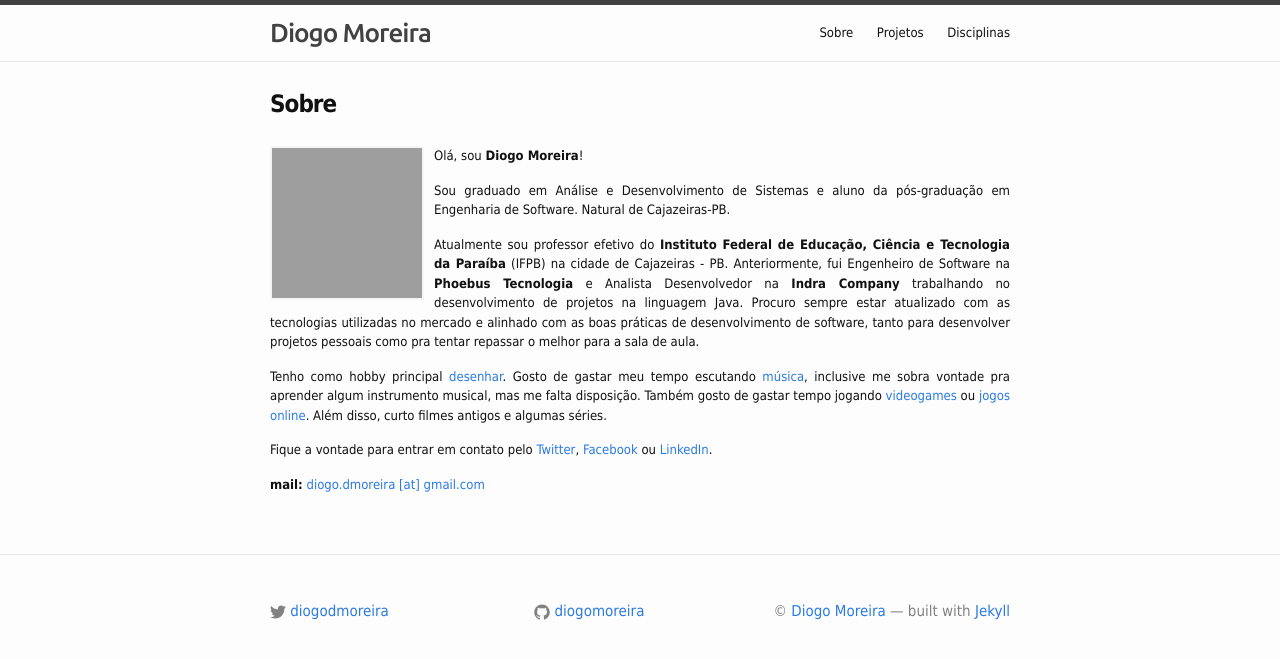
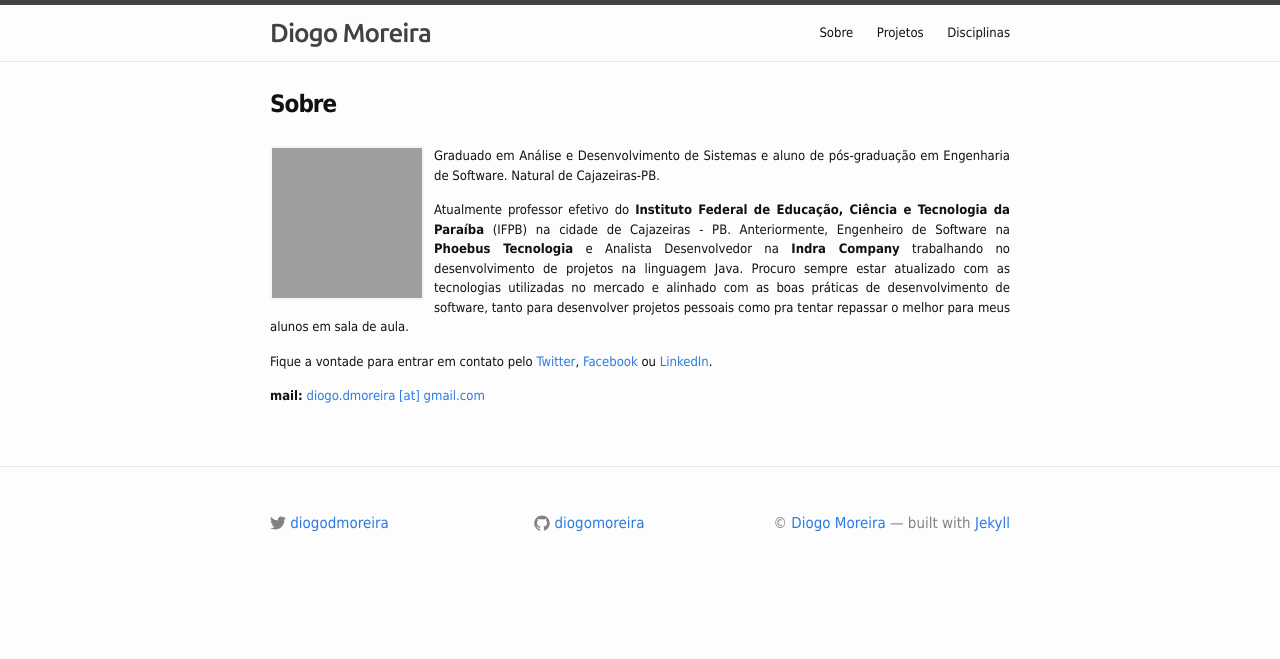
Before and after one commit to ricardojob/diogomoreira.github.io, a Jekyll site: the page built from about.md, in a window 1280 px wide. Shown: the top 659 px of the page. Built offline with Jekyll 4.4.1, drawn with Linux system fonts in a browser that asks for light colours; grey boxes are pictures that could not be loaded.

Commit message:
Changing 'about' infos

```diff
--- a/about.md
+++ b/about.md
@@ -4,13 +4,9 @@ title: Sobre
 permalink: /about/
 ---
 <img src="https://avatars0.githubusercontent.com/u/808759?v=2&s=460" style="float:left; width: 150px; margin: 0px 10px 10px 0px; border: 2px solid #f5f5f5"/>
-Olá, sou **Diogo Moreira**!
+Graduado em Análise e Desenvolvimento de Sistemas e aluno de pós-graduação em Engenharia de Software. Natural de Cajazeiras-PB.
 
-Sou graduado em Análise e Desenvolvimento de Sistemas e aluno da pós-graduação em Engenharia de Software. Natural de Cajazeiras-PB.
-
-Atualmente sou professor efetivo do **Instituto Federal de Educação, Ciência e Tecnologia da Paraíba** (IFPB) na cidade de Cajazeiras - PB. Anteriormente, fui Engenheiro de Software na **Phoebus Tecnologia** e Analista Desenvolvedor na **Indra Company** trabalhando no desenvolvimento de projetos na linguagem Java. Procuro sempre estar atualizado com as tecnologias utilizadas no mercado e alinhado com as boas práticas de desenvolvimento de software, tanto para desenvolver projetos pessoais como pra tentar repassar o melhor para a sala de aula.
-
-Tenho como hobby principal [desenhar](http://diogodmoreira.deviantart.com). Gosto de gastar meu tempo escutando [música](http://www.lastfm.com.br/user/moreiradiogo), inclusive me sobra vontade pra aprender algum instrumento musical, mas me falta disposição. Também gosto de gastar tempo jogando [videogames](http://alvanista.com/diogodmoreira) ou [jogos online](http://steamcommunity.com/id/diogodmoreira/). Além disso, curto filmes antigos e algumas séries.
+Atualmente professor efetivo do **Instituto Federal de Educação, Ciência e Tecnologia da Paraíba** (IFPB) na cidade de Cajazeiras - PB. Anteriormente, Engenheiro de Software na **Phoebus Tecnologia** e Analista Desenvolvedor na **Indra Company** trabalhando no desenvolvimento de projetos na linguagem Java. Procuro sempre estar atualizado com as tecnologias utilizadas no mercado e alinhado com as boas práticas de desenvolvimento de software, tanto para desenvolver projetos pessoais como pra tentar repassar o melhor para meus alunos em sala de aula.
 
 Fique a vontade para entrar em contato pelo [Twitter](http://www.twitter.com/diogodmoreira), [Facebook](http://www.facebook/diogodmoreira) ou [LinkedIn](http://br.linkedin.com/in/diogodmoreira/).
 
```
